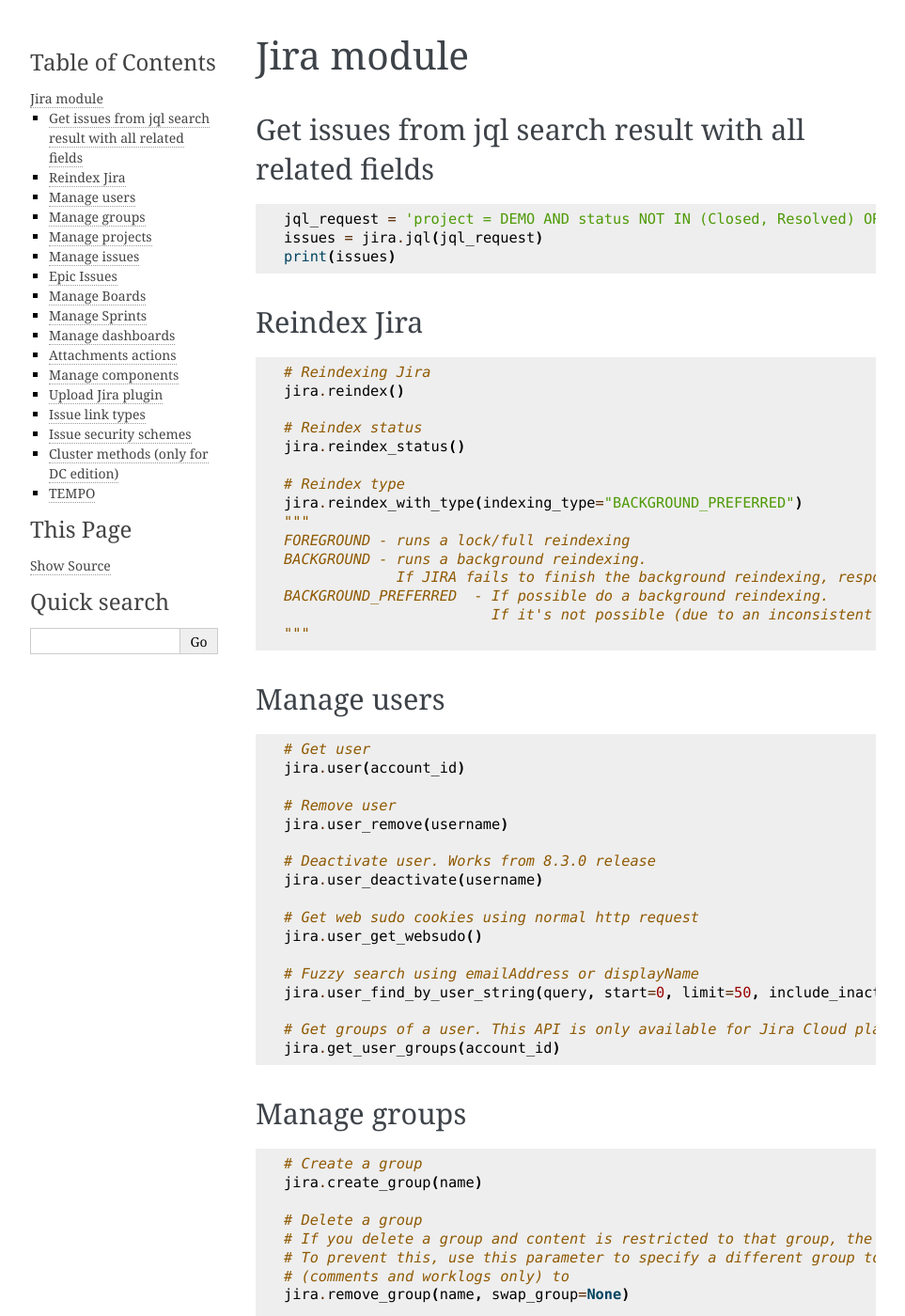
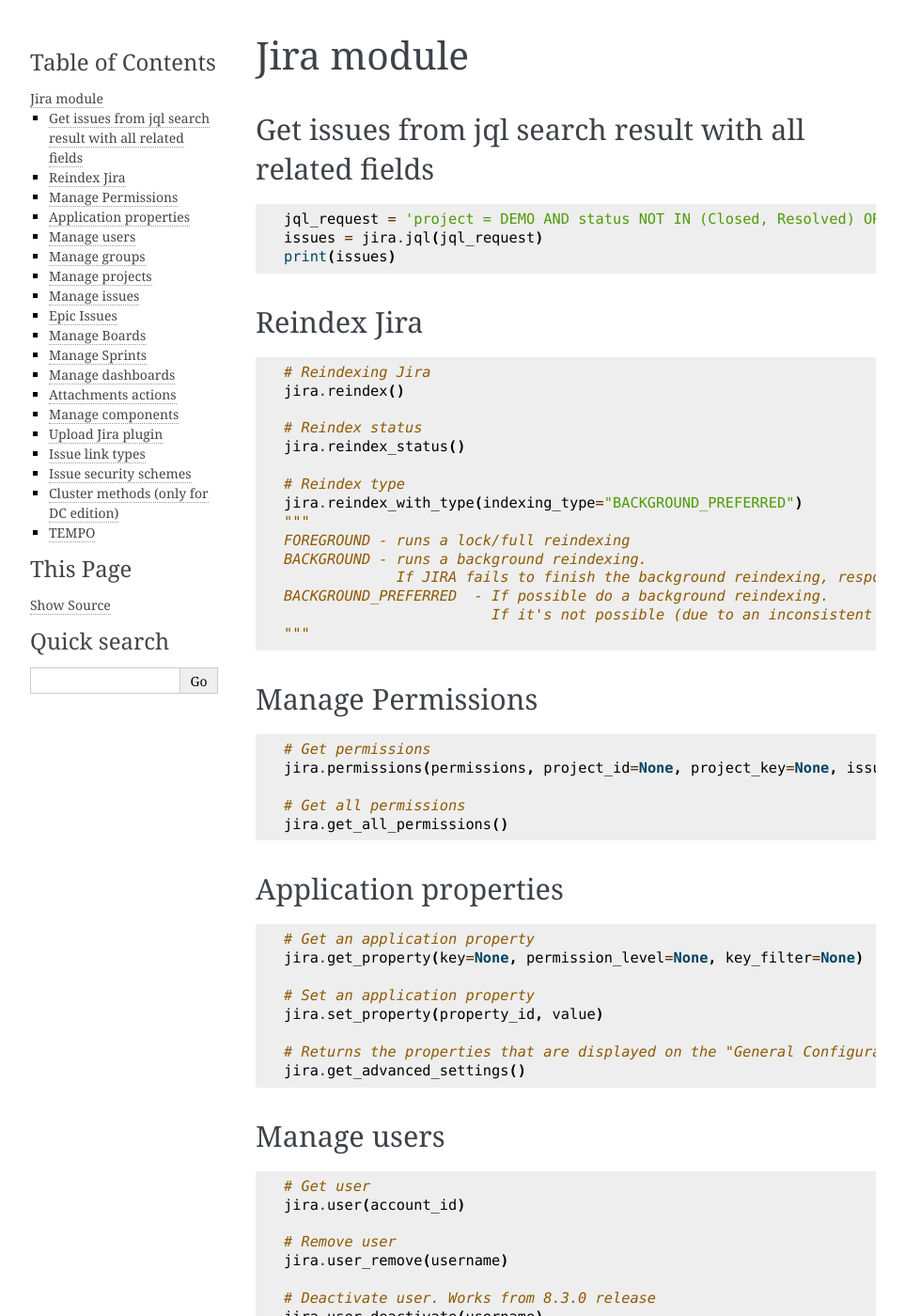
Before and after one commit to atlassian-api/atlassian-python-api, a Sphinx documentation site: the page built from docs/jira.rst, in a window 1280 px wide and 1400 px high. Shown: the whole window at 94% size, without its empty margins (148-1111 px from the left). Built offline with Sphinx 7.4.7, drawn with Linux system fonts in a browser that asks for light colours; pages that are not in the unit, such as notebooks, are missing from menus.

Commit message:
Add docs about properties (#1218)
* Add docs about properties

* Simplify expression

* Jira: Add for changelog the pagination

---------

Co-authored-by: Gonchik Tsymzhitov <gonchik.tsymzhitov@atlassiancommunity.com>

```diff
--- a/docs/jira.rst
+++ b/docs/jira.rst
@@ -30,6 +30,31 @@
     BACKGROUND_PREFERRED  - If possible do a background reindexing.
                             If it's not possible (due to an inconsistent index), do a foreground reindexing.
     """
+
+Manage Permissions
+------------------
+
+.. code-block:: python
+
+    # Get permissions
+    jira.permissions(permissions, project_id=None, project_key=None, issue_id=None, issue_key=None,)
+
+    # Get all permissions
+    jira.get_all_permissions()
+
+Application properties
+----------------------
+
+.. code-block:: python
+
+    # Get an application property
+    jira.get_property(key=None, permission_level=None, key_filter=None)
+
+    # Set an application property
+    jira.set_property(property_id, value)
+
+    # Returns the properties that are displayed on the "General Configuration > Advanced Settings" page.
+    jira.get_advanced_settings()
 
 Manage users
 ------------
```
Also changed, not shown: 2 other files.
